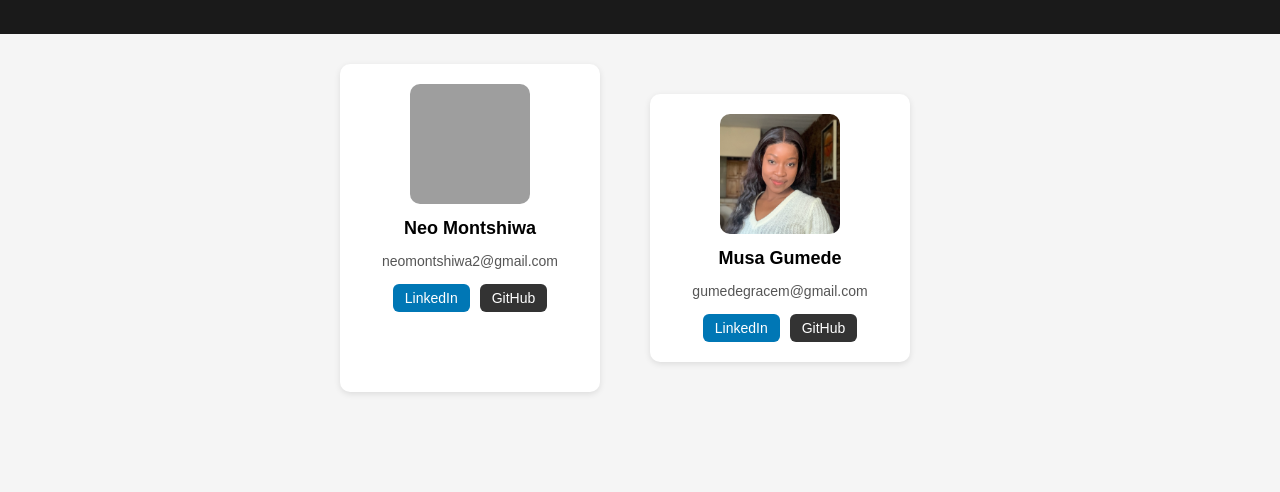
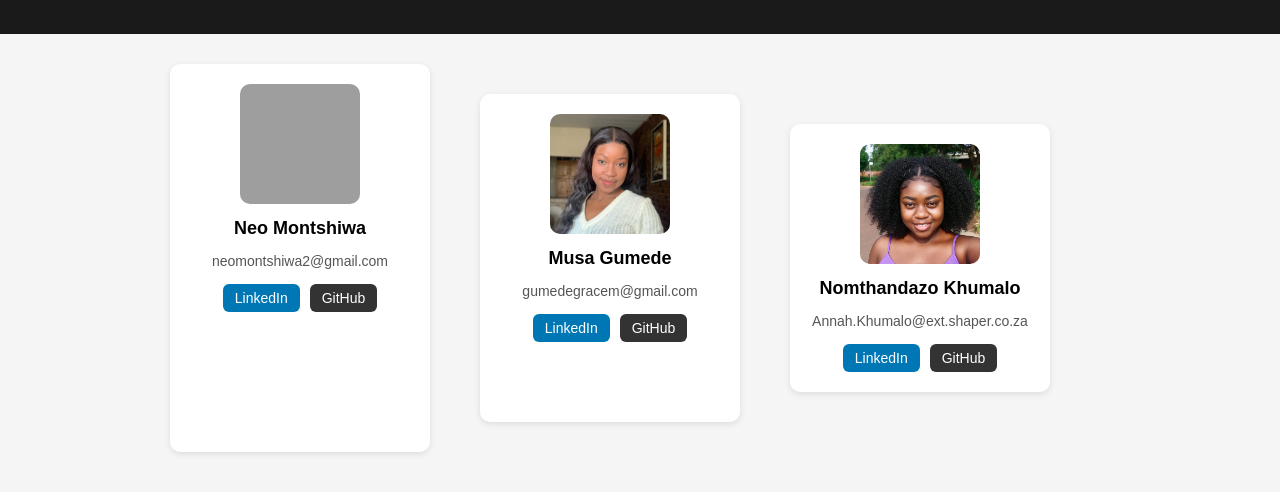
Before and after one commit to Nomthandazo45/Team-B, a plain HTML site: page index.html in a window 1280 px wide. Shown: the part 76-568 px from the top of the page. Drawn offline with Linux system fonts and the light colour scheme; grey boxes are pictures that could not be loaded.

Commit message:
Nomt's profile

```diff
--- a/index.html
+++ b/index.html
@@ -33,6 +33,18 @@
       </div>
     </div>
 
+  <div class="team">
+      <div class="card">
+        <img src="/Profile_picture/Nom_Pic.jpg" alt="">
+        <h2>Nomthandazo Khumalo</h2>
+        <p>Annah.Khumalo@ext.shaper.co.za</p>
+        <div class="buttons">
+          <a href="https://www.linkedin.com/in/nomthandazo-khumalo-89910b234/" class="btn linkedin">LinkedIn</a>
+          <a href="https://github.com/Nomthandazo45" class="btn github">GitHub</a>
+      </div>
+    </div>
+
+
     <!-- Add yours -->
 
 
```
Also changed, not shown: Profile_picture/Nom_Pic.jpg (added).
